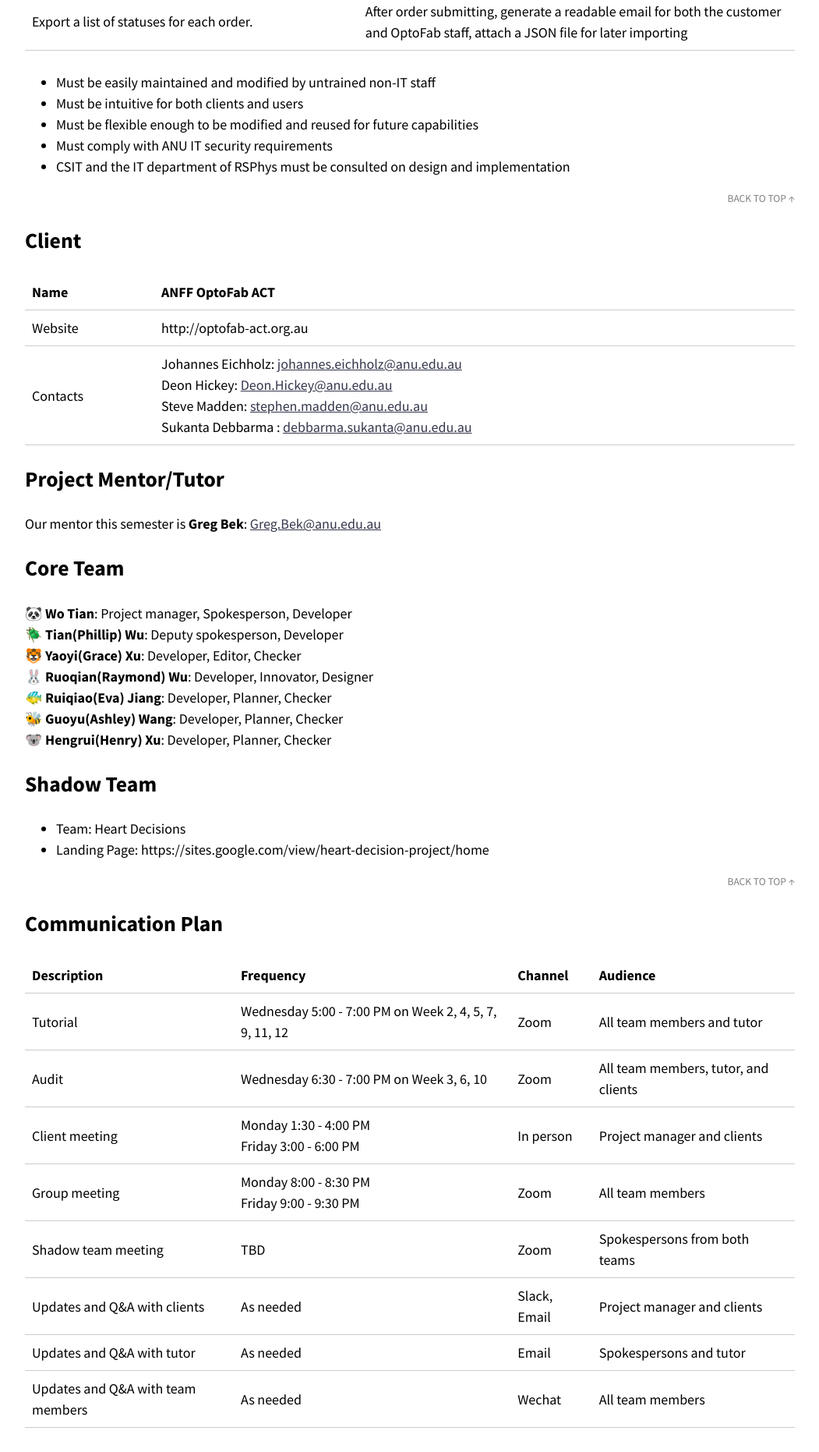
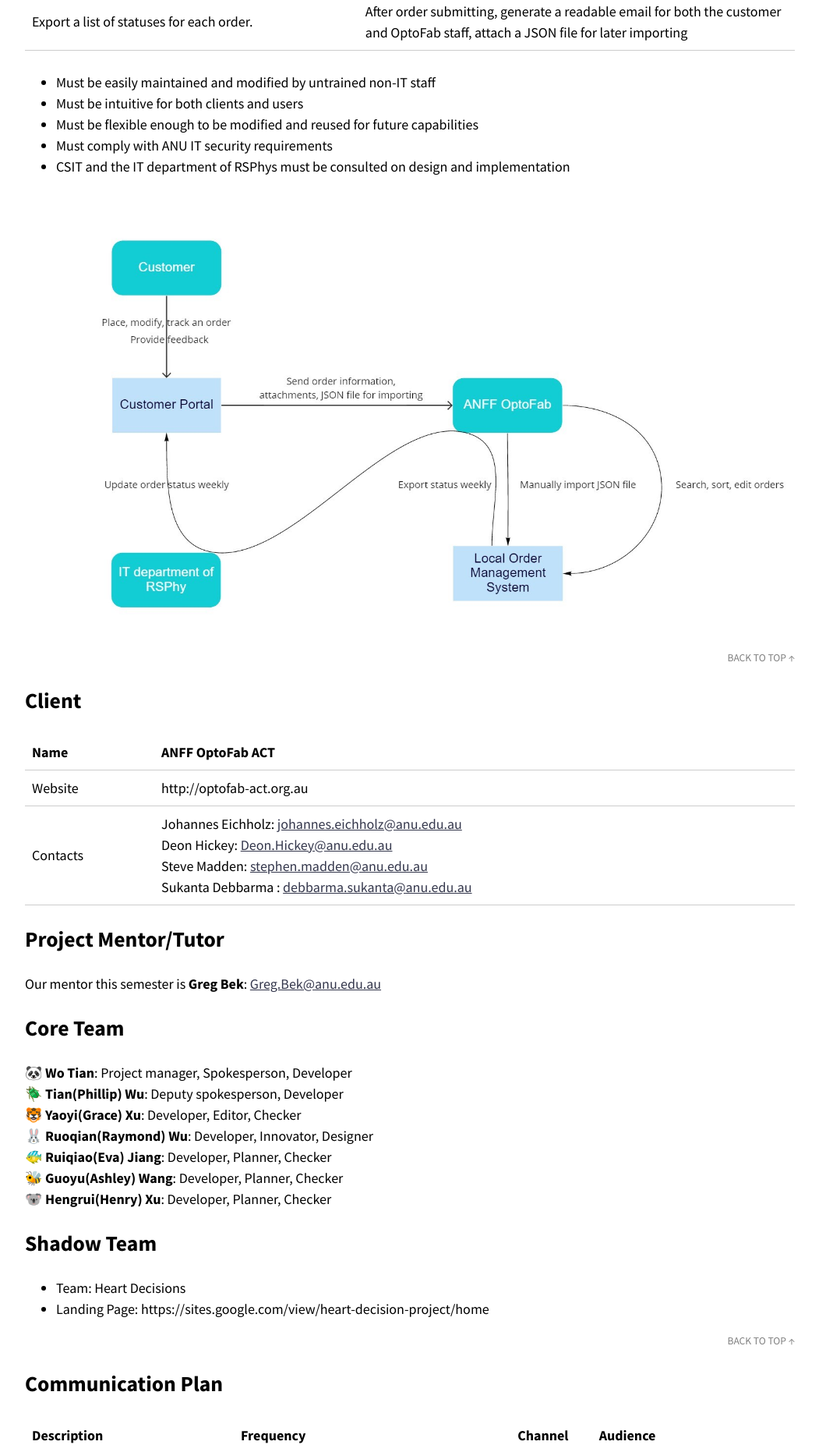
Before and after one commit to optofab/optofab.github.io, a Jekyll site: the page built from index.md, in a window 1280 px wide. Shown: the part 1156-3018 px from the top of the page at 78% size, without its empty margins (114-1165 px from the left). Built offline with Jekyll 4.4.1, drawn with Linux system fonts in a browser that asks for light colours; nearby versions of some CDN libraries; emoji names are drawn with the system emoji font.

Commit message:
Update index.md

```diff
--- a/index.md
+++ b/index.md
@@ -24,6 +24,8 @@
 - Must be flexible enough to be modified and reused for future capabilities
 - Must comply with ANU IT security requirements
 - CSIT and the IT department of RSPhys must be consulted on design and implementation
+
+<img src="./images/Work-Flow.jpg" >
 
 <a href="#page-title" class="back-to-top">{{ site.data.text[site.locale].back_to_top | default: 'Back to Top' }} &uarr;</a>
 
```
